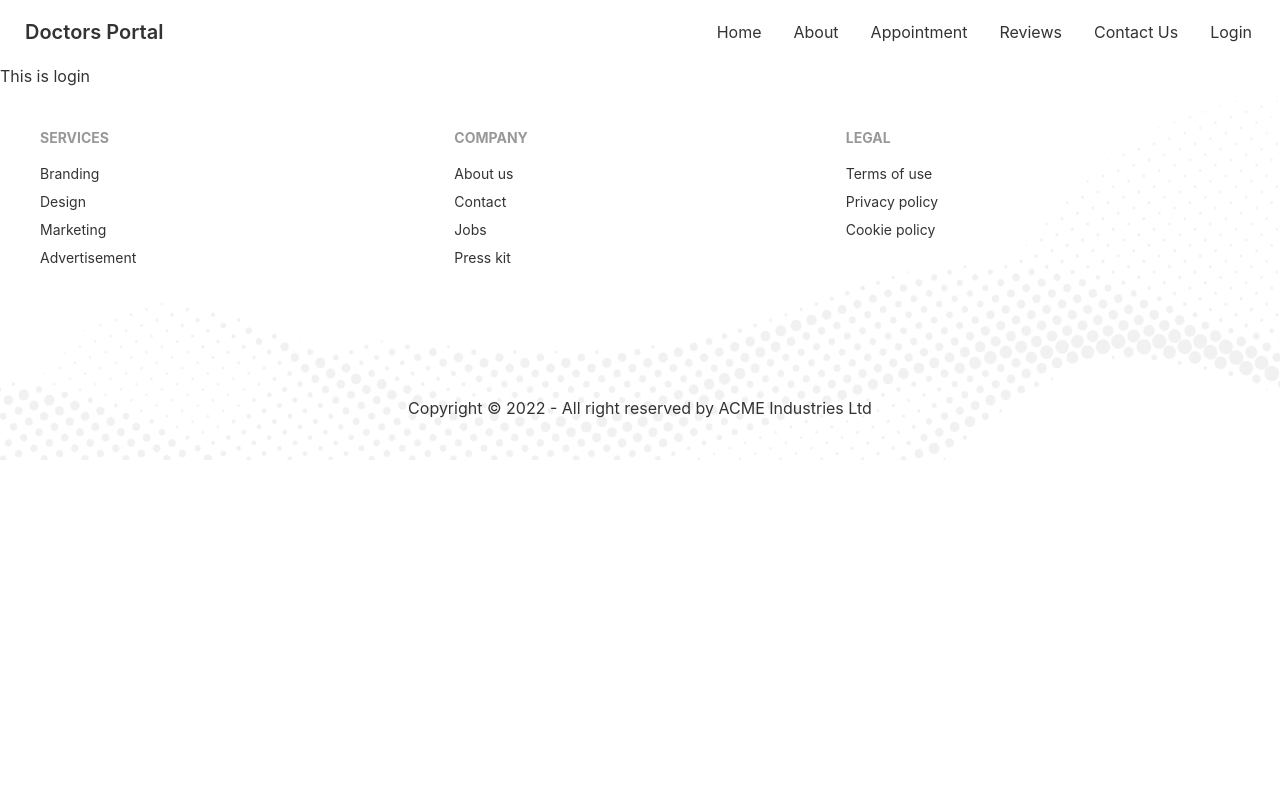
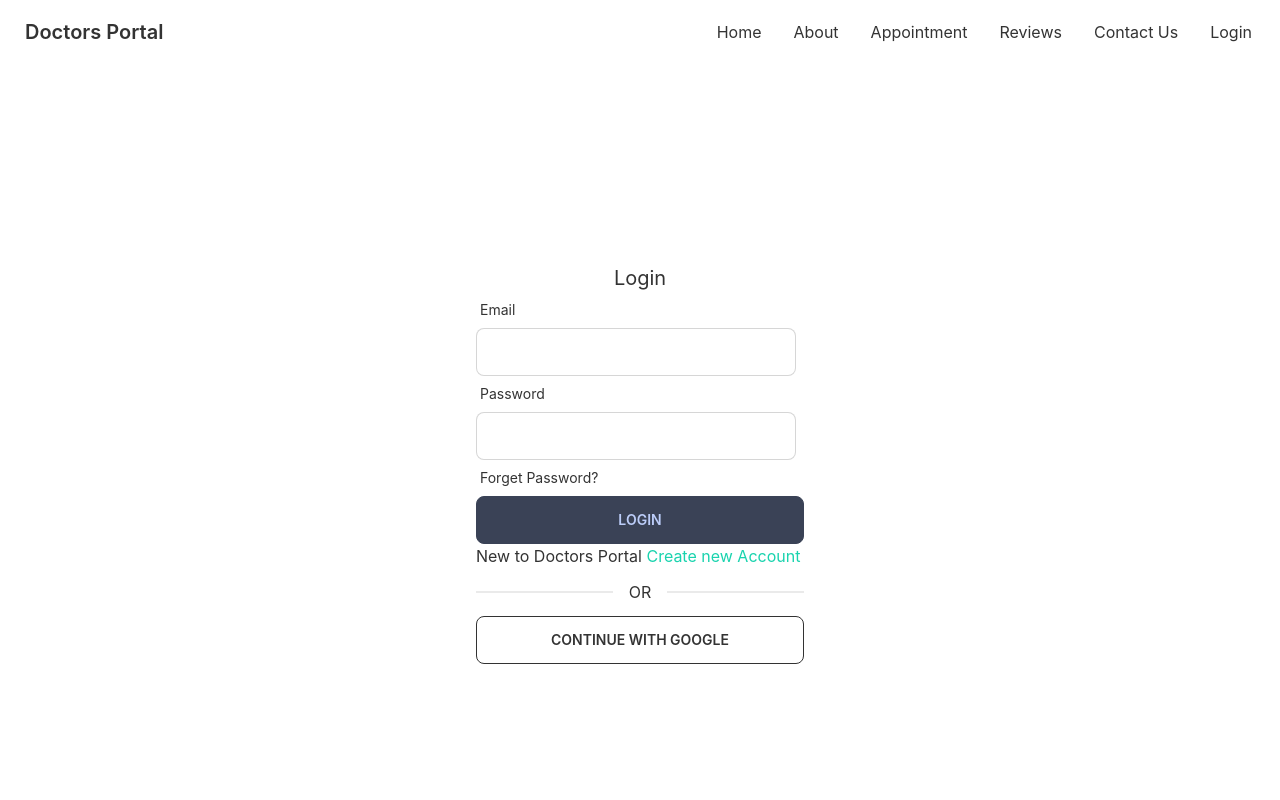
Before and after one commit to DebabrataSaha-570/doctors-portal-client, a React (Create React App) app: page /login in a window 1280 px wide. Shown: the top 800 px of the page. Built offline with nearby package versions, Linux system fonts and the light colour scheme.

Commit message:
login UI added

```diff
--- a/package.json
+++ b/package.json
@@ -11,6 +11,7 @@
     "react": "^18.2.0",
     "react-day-picker": "^8.6.0",
     "react-dom": "^18.2.0",
+    "react-hook-form": "^7.43.9",
     "react-router-dom": "^6.10.0",
     "react-scripts": "5.0.1",
     "web-vitals": "^2.1.4"
--- a/src/Pages/Login/Login.js
+++ b/src/Pages/Login/Login.js
@@ -1,9 +1,99 @@
-import React from "react";
+import React, { useContext, useState } from "react";
+import { useForm } from "react-hook-form";
+import { Link, useLocation, useNavigate } from "react-router-dom";
+// import { AuthContext } from "../../contexts/AuthProvider";
+const Login = () => {
+  const {
+    register,
+    formState: { errors },
+    handleSubmit,
+  } = useForm();
+  // const { signIn } = useContext(AuthContext);
+  const [loginError, setLoginError] = useState("");
+  const location = useLocation();
+  const navigate = useNavigate();
 
-const Login = () => {
+  const from = location.state?.from?.pathname || "/";
+
+  // const handleLogin = (data) => {
+  //   console.log(data);
+  //   setLoginError("");
+  //   signIn(data.email, data.password)
+  //     .then((result) => {
+  //       const user = result.user;
+  //       console.log(user);
+  //       navigate(from, { replace: true });
+  //     })
+  //     .catch((error) => {
+  //       console.log(error.message);
+  //       setLoginError(error.message);
+  //     });
+  // };
+
   return (
-    <div>
-      <h3>This is login</h3>
+    <div className="h-[800px] flex justify-center items-center">
+      <div className="w-96 p-7">
+        <h2 className="text-xl text-center">Login</h2>
+        <form>
+          {/* <form onSubmit={handleSubmit(handleLogin)}> */}
+          <div className="form-control w-full max-w-xs">
+            <label className="label">
+              {" "}
+              <span className="label-text">Email</span>
+            </label>
+            <input
+              type="text"
+              {...register("email", {
+                required: "Email Address is required",
+              })}
+              className="input input-bordered w-full max-w-xs"
+            />
+            {errors.email && (
+              <p className="text-red-600">{errors.email?.message}</p>
+            )}
+          </div>
+          <div className="form-control w-full max-w-xs">
+            <label className="label">
+              {" "}
+              <span className="label-text">Password</span>
+            </label>
+            <input
+              type="password"
+              {...register("password", {
+                required: "Password is required",
+                minLength: {
+                  value: 6,
+                  message: "Password must be 6 characters or longer",
+                },
+              })}
+              className="input input-bordered w-full max-w-xs"
+            />
+            <label className="label">
+              {" "}
+              <span className="label-text">Forget Password?</span>
+            </label>
+            {errors.password && (
+              <p className="text-red-600">{errors.password?.message}</p>
+            )}
+          </div>
+          <input
+            className="btn btn-accent w-full"
+            value="Login"
+            type="submit"
+          />
+          <div>
+            {loginError && <p className="text-red-600">{loginError}</p>}
+          </div>
+        </form>
+        <p>
+          New to Doctors Portal{" "}
+          <Link className="text-secondary" to="/signup">
+            Create new Account
+          </Link>
+        </p>
+        <div className="divider">OR</div>
+        <button className="btn btn-outline w-full">CONTINUE WITH GOOGLE</button>
+      </div>
     </div>
   );
 };
```
Also changed, not shown: 1 other file (tests, documents, lock files or other folders).
